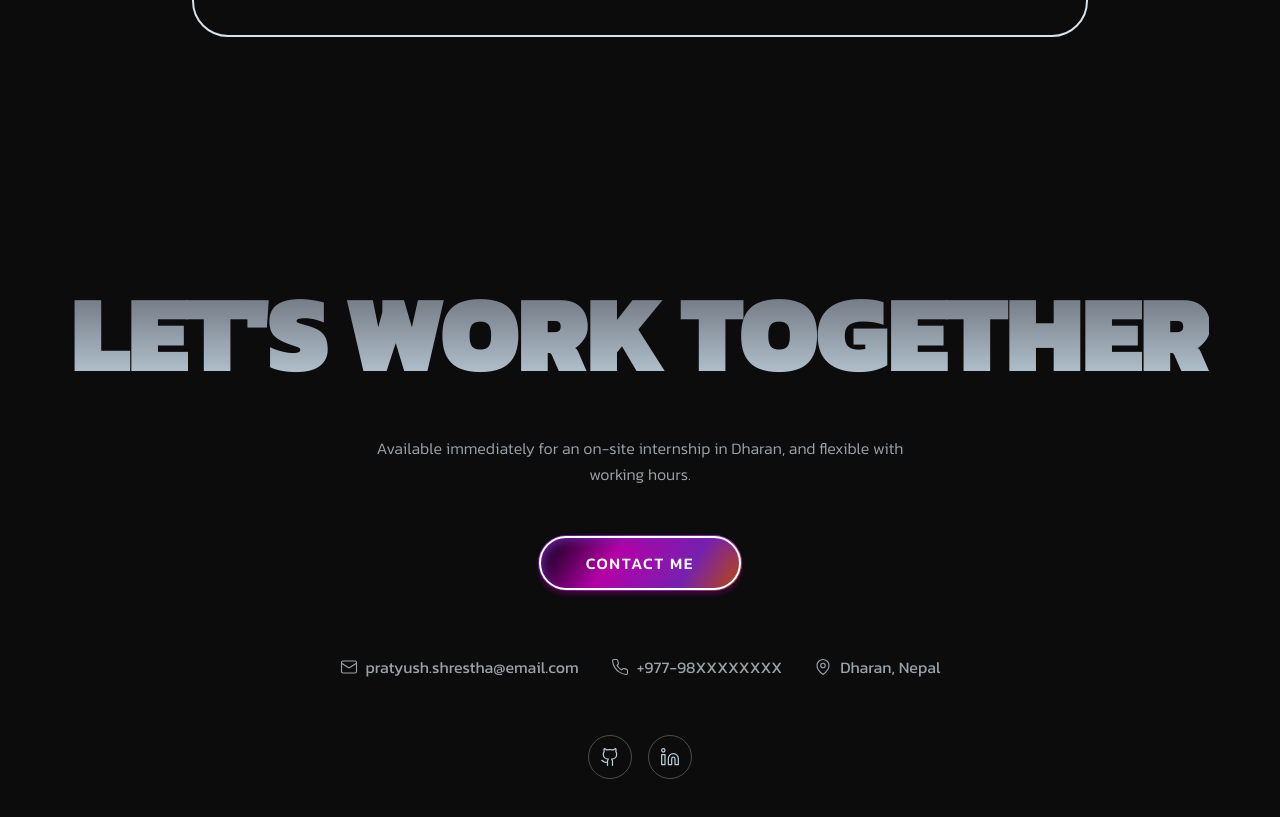
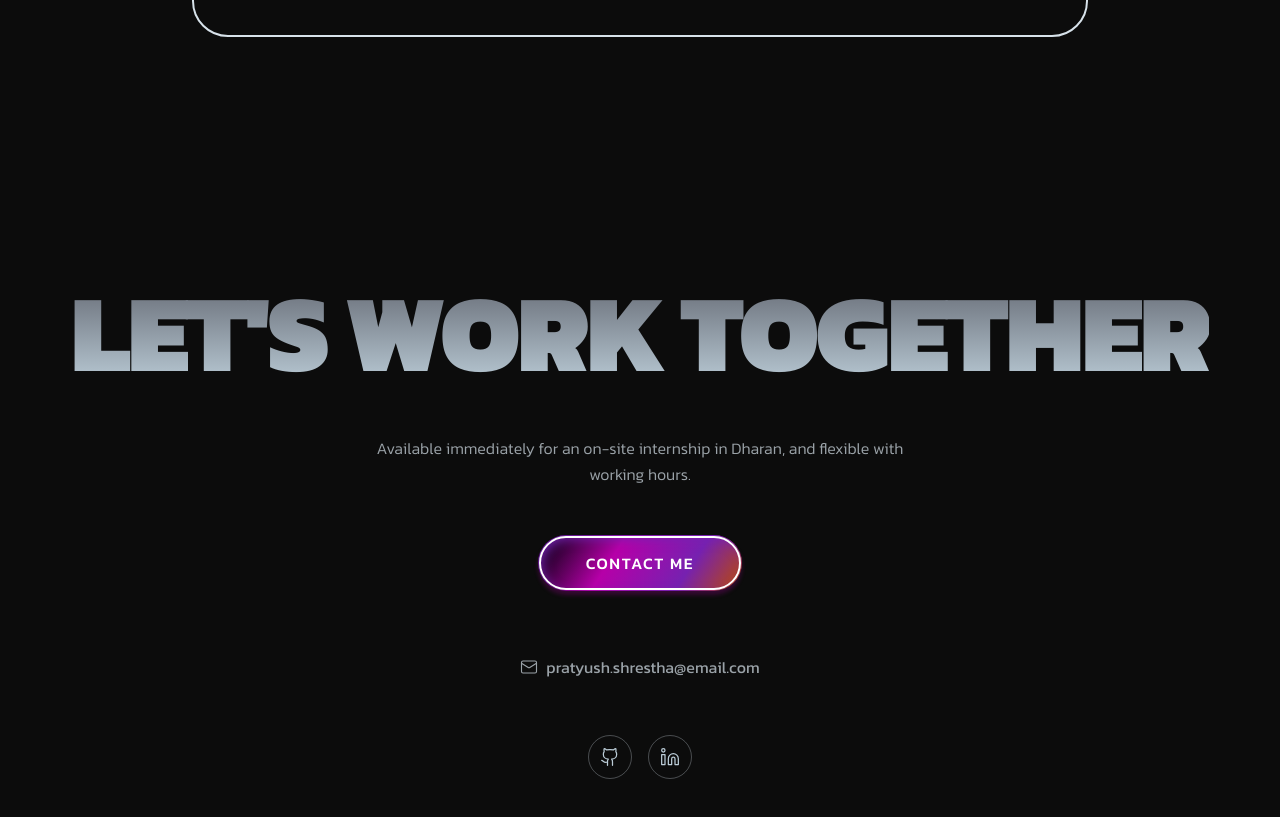
Before and after one commit to PratyushShrestha-web/PratyushShrestha-web.github.io, a React (Vite) app: page / in a window 1280 px wide. Shown: the part 5667-6484 px from the top of the page. Built offline with nearby package versions, Linux system fonts and the light colour scheme.

Commit message:
Update ContactSection by removing phone and address
Removed phone and address information from contact details.

```diff
--- a/src/sections/ContactSection.tsx
+++ b/src/sections/ContactSection.tsx
@@ -4,8 +4,7 @@ import ContactButton from '../components/ContactButton';
 
 const CONTACT_INFO = [
   { icon: Mail, label: 'pratyush.shrestha@email.com', href: 'mailto:pratyush.shrestha@email.com' },
-  { icon: Phone, label: '+977-98XXXXXXXX', href: 'tel:+97798XXXXXXXX' },
-  { icon: MapPin, label: 'Dharan, Nepal', href: undefined },
+
 ];
 
 const SOCIAL_LINKS = [
```
